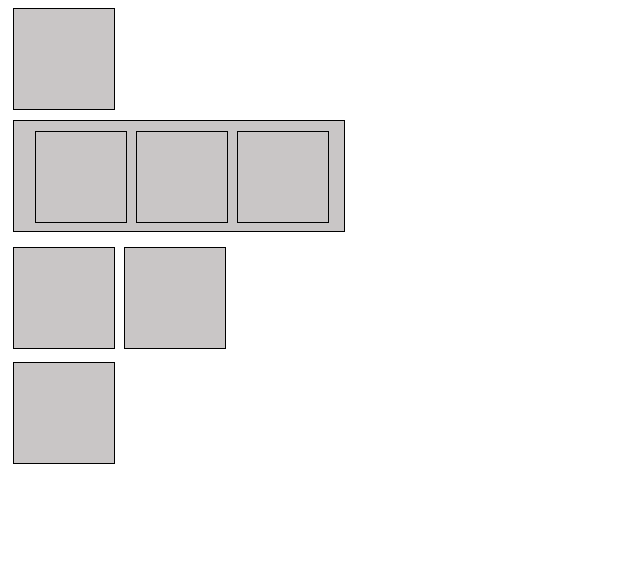
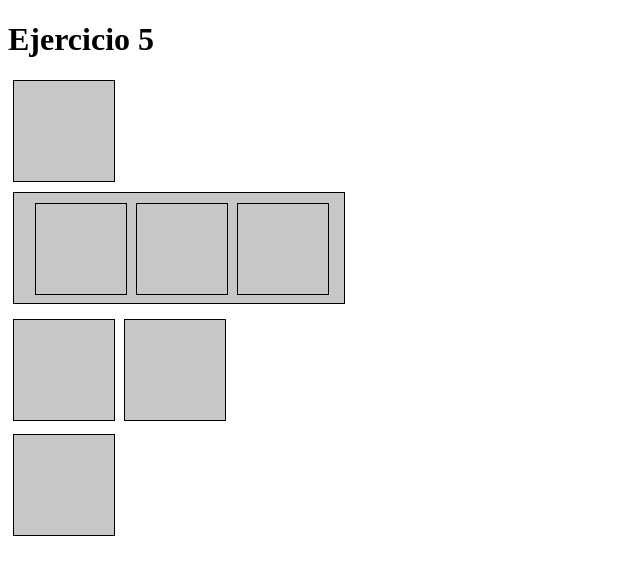
Before and after one commit to lulublondet/leccion22-ejerciciosPracticar, a plain HTML site: page index2.html in a window 1280 px wide. Shown: the whole page, without its empty margins (0-640 px from the left). Drawn offline with Linux system fonts and the light colour scheme.

Commit message:
agregando titulos

```diff
--- a/index2.html
+++ b/index2.html
@@ -62,6 +62,7 @@
 	</style>
 </head>
 <body>
+		<h1> Ejercicio 5</h1>
 	<div id="caja1"></div>
 	<div id="caja2">
 		<div class="left"></div>
```
